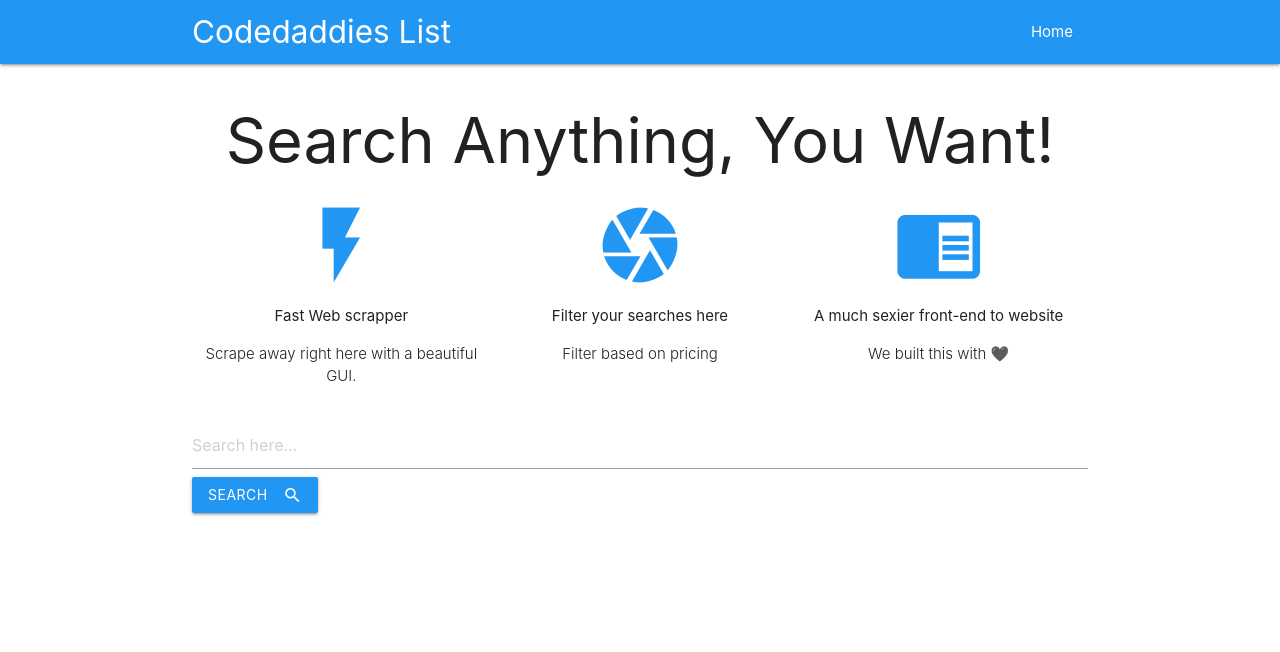
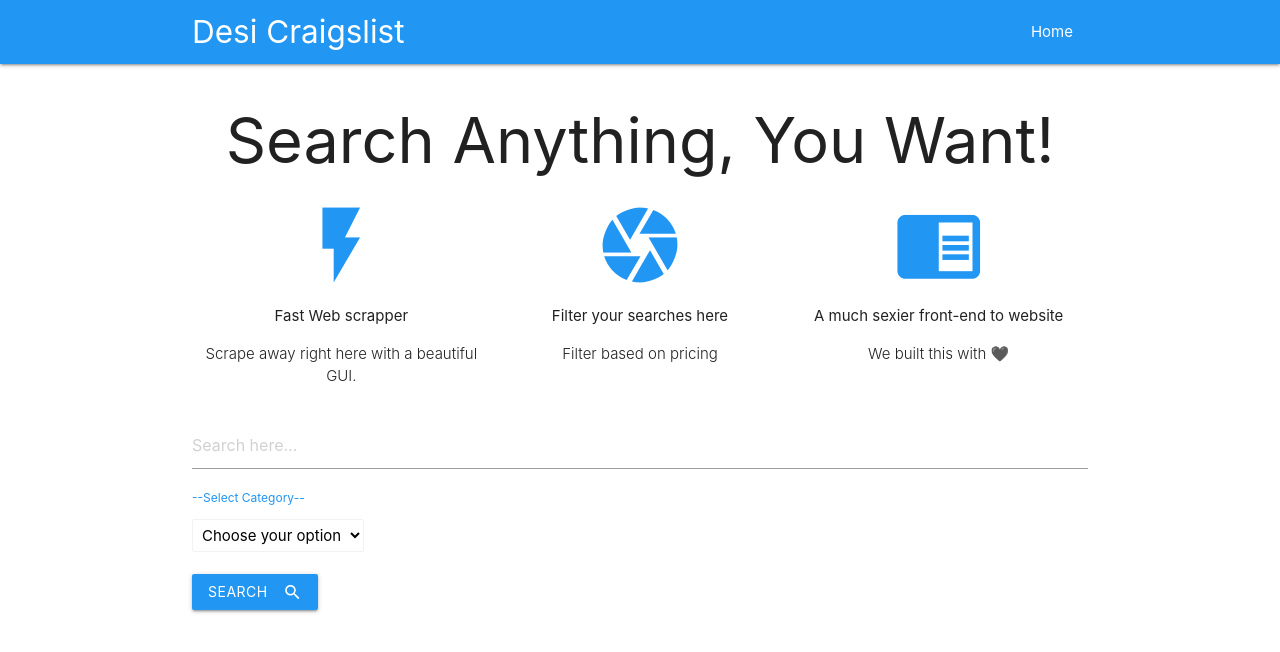
Before and after one commit to KmrAnish04/CodeDaddies_List, a Django app: template templates/base.html in a window 1280 px wide. Shown: the top 652 px of the page. Run offline with Django 3.2, Linux system fonts and the light colour scheme; the template is opened without the code that fills it, so the values that code supplies are empty.

Commit message:
added select functionality

```diff
--- a/templates/base.html
+++ b/templates/base.html
@@ -14,7 +14,7 @@
 
     <nav class="blue" >
         <div class="container nav-wrapper">
-            <a href="/" class="brand-logo">Codedaddies List</a>
+            <a href="/" class="brand-logo">Desi Craigslist</a>
             <ul id="nav-mobile" class="right">
                 <li><a href="/">Home</a></li>
             </ul>
@@ -50,28 +50,29 @@
 
     </div>
 
-    <!-- <div class="row">
-        <form action="{% url 'new_search' %}" method="post" class="col s12">
-            {% csrf_token %}
-            <div class="row">
-                <div class="input-field col s12">
-                <textarea id="textarea1" class="materialize-textarea"></textarea>
-                <label for="textarea1">Search here...</label>
-                <button class="btn waves-effect blue" type="submit" name="action">Search
-                    <i class="material-icons right">search</i>
-                  </button>
-                </div>
-            </div>
-        </form>
-      </div> -->
-
       <form action="{% url 'new_search' %}" method="post">
           {% csrf_token %}
           <input type="text" name="search" id="search_bar" placeholder="Search here..." class="materialize-input">
+
+          <label style="color: #2196f3;"><p>--Select Category--</p></label>
+          <select name="category" class="browser-default" style="width: min-content; height:min-content">
+              <option value="" disabled selected>Choose your option</option>
+              <option value="ccc">community</option>
+              <option value="eee">events</option>
+              <option value="sss">for sale</option>
+              <option value="ggg">gigs</option>
+              <option value="hhh">housing</option>
+              <option value="jjj">jobs</option>
+              <option value="rrr">resume</option>
+              <option value="bbb">services</option>
+          </select>
+          <br>
           <button class="btn waves-effect blue" type="submit" name="action">Search
             <i class="material-icons right">search</i>
           </button>
+
       </form>
+
 
     {% block content %}
 
```
